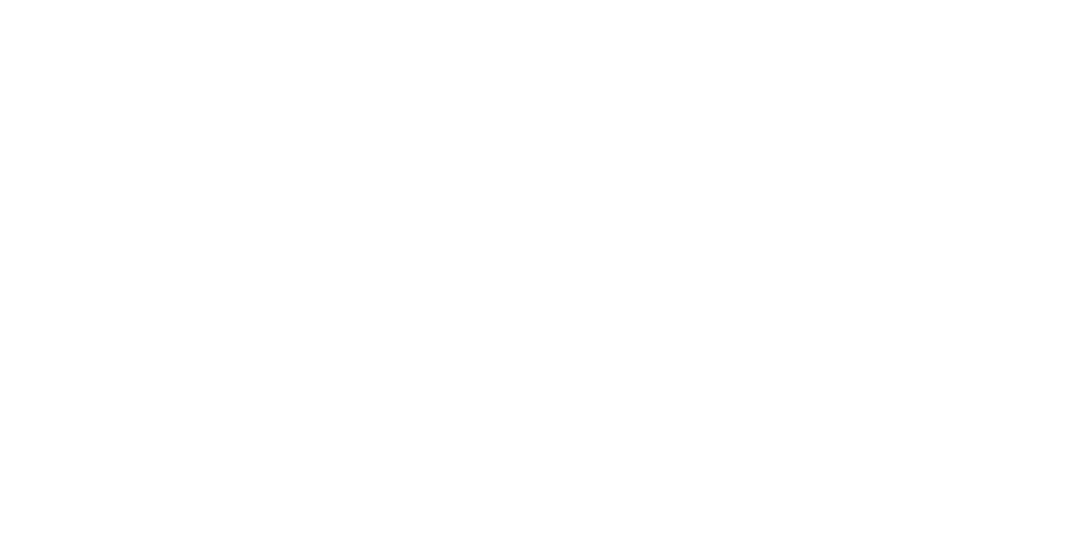
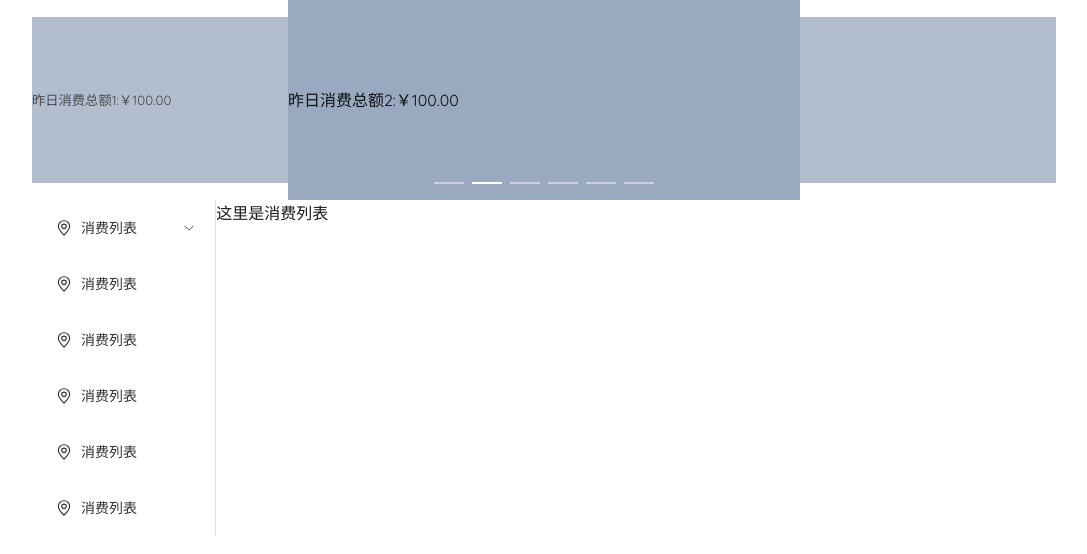
Before and after one commit to nanfeng1129/mm-account, a Vue app: page /myCenter/consumptionList in a window 1280 px wide. Before the commit this address had no page. Shown: the top 554 px of the page, without its empty margins (96-1183 px from the left). Built offline with nearby package versions, Linux system fonts and the light colour scheme.

Commit message:
feature: add menu component

```diff
--- /dev/null
+++ b/src/components/interface.ts
@@ -0,0 +1 @@
+export const demo: string = '1'
--- a/src/router/index.ts
+++ b/src/router/index.ts
@@ -1,6 +1,6 @@
 import { createRouter, RouteRecordRaw, createWebHistory } from 'vue-router'
 
-const routes: RouteRecordRaw[] = [
+export const routes: RouteRecordRaw[] = [
     {
         path: '/',
         component: () => import("@/views/index/index.vue"),
@@ -13,7 +13,95 @@
         component: () => import("@/views/my-center/index.vue"),
         meta: {
             title: '个人中心',
-        }
+        },
+        children: [
+            {
+                path: 'consumptionList',
+                component: () => import("@/views/consumption-list/consumptionList.vue"),
+                meta: {
+                    title: '消费列表',
+                    parent: '/myCenter'
+                },
+                children: [
+                    {
+                        path: 'consumptionList',
+                        component: () => import("@/views/consumption-list/consumptionList.vue"),
+                        meta: {
+                            title: '消费列表',
+                            parent: '/myCenter/consumptionList'
+                        },
+                    },
+                    {
+                        path: 'consumptionList',
+                        component: () => import("@/views/consumption-list/consumptionList.vue"),
+                        meta: {
+                            title: '消费列表',
+                            parent: '/myCenter/consumptionList'
+                        },
+                    }
+                ]
+            },
+            {
+                path: 'consumptionList',
+                component: () => import("@/views/consumption-list/consumptionList.vue"),
+                meta: {
+                    title: '消费列表',
+                    parent: '/myCenter'
+                },
+            },
+            {
+                path: 'consumptionList',
+                component: () => import("@/views/consumption-list/consumptionList.vue"),
+                meta: {
+                    title: '消费列表',
+                    parent: '/myCenter'
+                },
+            },
+            {
+                path: 'consumptionList',
+                component: () => import("@/views/consumption-list/consumptionList.vue"),
+                meta: {
+                    title: '消费列表',
+                    parent: '/myCenter'
+                },
+            },
+            {
+                path: 'consumptionList',
+                component: () => import("@/views/consumption-list/consumptionList.vue"),
+                meta: {
+                    title: '消费列表',
+                    parent: '/myCenter'
+                },
+            },
+            {
+                path: 'consumptionList',
+                component: () => import("@/views/consumption-list/consumptionList.vue"),
+                meta: {
+                    title: '消费列表',
+                    parent: '/myCenter'
+                },
+            }
+        ]
+    }
+]
+
+// 后续动态添加这段路由
+export const asyncRoutes: RouteRecordRaw[] = [
+    {
+        path: '/myCenter',
+        component: () => import("@/views/my-center/index.vue"),
+        meta: {
+            title: '个人中心',
+        },
+        children: [
+            {
+                path: 'consumptionList',
+                component: () => import("@/views/consumption-list/consumptionList.vue"),
+                meta: {
+                    title: '消费列表',
+                },
+            }
+        ]
     }
 ]
 
--- a/src/styles/pages/index.scss
+++ b/src/styles/pages/index.scss
@@ -1 +1,2 @@
 @import './index/index.scss';
+@import './my-center/index.scss';
--- /dev/null
+++ b/src/styles/pages/my-center/index.scss
@@ -0,0 +1,13 @@
+.my-center{
+    margin: 0px 10%;
+    &-report{
+        background-color: #99a9bf;
+        line-height: 200px;
+    }
+    &-container{
+        display: flex;
+        &-left{
+            width: 18%;
+        }
+    }
+}
--- /dev/null
+++ b/src/views/consumption-list/consumptionList.vue
@@ -0,0 +1,9 @@
+<template>
+    <div>
+        这里是消费列表
+    </div>
+</template>
+
+<script lang="ts" setup>
+
+</script>
--- /dev/null
+++ b/src/views/my-center/components/Menu.vue
@@ -0,0 +1,50 @@
+<template>
+    <component
+        :is="menuData.children ? ElSubMenu : ElMenuItem"
+        :index="props._index"
+        @click="clickMenu(menuData)"
+    >
+        <template #title>
+            <el-icon><Location /></el-icon>
+            <span>{{menuData.meta?.title ?? '默认菜单'}}</span>
+        </template>
+        <menu-component
+            v-if="menuData.children"
+            v-for="(menuItem, menuIndex) in menuData.children"
+            :_item="menuItem"
+            :_index="`${props._index}-${menuIndex}`"
+        />
+    </component>
+</template>
+
+<script lang="ts">
+    import { defineComponent } from 'vue'
+    export default defineComponent({
+        name: 'MenuComponent'
+    })
+</script>
+
+<script lang="ts" setup>
+    import { ref } from 'vue'
+    import { Location } from '@element-plus/icons-vue'
+    import { ElMenuItem, ElSubMenu } from 'element-plus'
+    import { useRouter } from 'vue-router'
+
+    interface Props {
+        _item: object,
+        _index: string,
+    }
+
+    const props = withDefaults(defineProps<Props>(), {
+        _index: '0'
+    })
+
+    const menuData = ref(props._item) as any
+    const router = useRouter()
+
+    const clickMenu = (item: any) => {
+        if(item.children && item.children.length > 0) return;
+        router.push(`${item.meta?.parent ?? ''}/${item.path}`)
+    }
+
+</script>
--- /dev/null
+++ b/src/views/my-center/components/Report.vue
@@ -0,0 +1,19 @@
+<template>
+    <div class="my-center-report">
+        <div>
+            {{props.title}}:￥100.00
+        </div>
+        这里是轮播图部分
+    </div>
+</template>
+
+<script lang="ts" setup>
+
+    interface Props {
+        title: string
+    }
+
+    const props = withDefaults(defineProps<Props>(), {
+        title: '昨日消费总额'
+    })
+</script>
--- a/src/views/my-center/index.vue
+++ b/src/views/my-center/index.vue
@@ -1,10 +1,35 @@
 <template>
-    <div>
-        这里是个人中心
+    <div class="my-center">
+        <div class="my-center-header">
+            <el-carousel :interval="4000" type="card" height="200px">
+                <el-carousel-item v-for="item in 6" :key="item">
+                    <Report :title="`昨日消费总额${item}`"/>
+                </el-carousel-item>
+            </el-carousel>
+        </div>
+        <div class="my-center-container">
+            <div class="my-center-container-left">
+                <el-menu>
+                    <Menu
+                        v-for="(item, index) in routes[1].children"
+                        :_item="item"
+                        :_index="index.toString()"
+                    />
+                </el-menu>
+            </div>
+            <div class="my-center-container-right">
+                <router-view></router-view>
+                <!-- 这里是右边 -->
+            </div>
+        </div>
+
     </div>
 </template>
 
 <script lang="ts" setup>
+    import Report from './components/Report.vue';
+    import Menu from './components/Menu.vue';
+    import { routes } from '../../router/index'
 
 </script>
 
```
